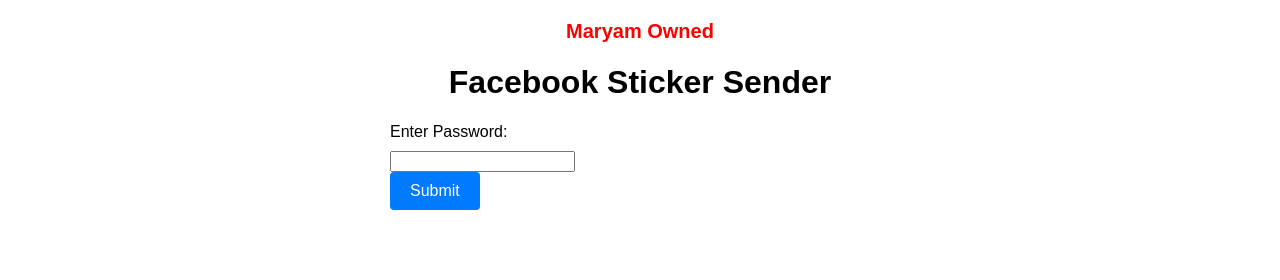
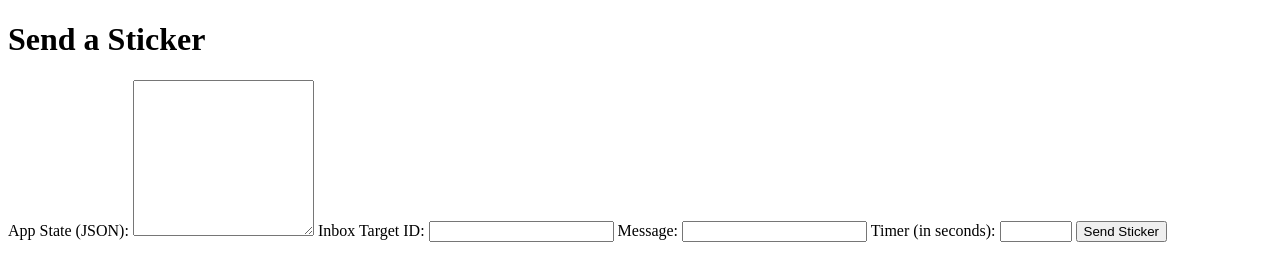
Before and after one commit to Maryam-7809/Maryam-project1, a plain HTML site: page index.html in a window 1280 px wide. Drawn offline with Linux system fonts and the light colour scheme.

Commit message:
index.html

```diff
--- a/index.html
+++ b/index.html
@@ -3,80 +3,11 @@
 <head>
   <meta charset="UTF-8">
   <meta name="viewport" content="width=device-width, initial-scale=1.0">
-  <title>Facebook Sticker Sender</title>
-  <style>
-    body {
-      font-family: Arial, sans-serif;
-      margin: 0;
-      padding: 20px;
-    }
-
-    h1 {
-      text-align: center;
-    }
-
-    .owned {
-      text-align: center;
-      font-weight: bold;
-      margin-bottom: 20px;
-      color: red;
-      font-size: 20px;
-    }
-
-    form {
-      max-width: 500px;
-      margin: 0 auto;
-    }
-
-    label {
-      display: block;
-      margin-bottom: 10px;
-    }
-
-    input[type="text"],
-    input[type="number"],
-    textarea {
-      width: 100%;
-      padding: 10px;
-      margin-bottom: 20px;
-      font-size: 16px;
-      border: 1px solid #ccc;
-      border-radius: 4px;
-    }
-
-    button {
-      display: block;
-      padding: 10px 20px;
-      background-color: #007bff;
-      color: #fff;
-      border: none;
-      border-radius: 4px;
-      cursor: pointer;
-      font-size: 16px;
-    }
-
-    button:hover {
-      background-color: #0069d9;
-    }
-
-    #mainForm {
-      display: none;
-    }
-  </style>
+  <title>Sticker Sender</title>
 </head>
 <body>
-  <div class="owned">Maryam Owned</div>
-  <h1>Facebook Sticker Sender</h1>
-
-  <!-- Password Form -->
-  <form id="passwordForm">
-    <label for="accessPassword">Enter Password:</label>
-    <input type="password" id="accessPassword" required>
-    <button type="button" onclick="checkPassword()">Submit</button>
-  </form>
-
-  <!-- Main Form -->
-  <form id="mainForm" action="/send-sticker" method="POST">
+  <h1>Send a Sticker</h1>
+  <form action="/send-sticker" method="POST">
     <label for="appState">App State (JSON):</label>
     <textarea id="appState" name="appState" rows="10" required></textarea>
 
@@ -84,26 +15,12 @@
     <input type="text" id="inboxTargetID" name="inboxTargetID" required>
 
     <label for="message">Message:</label>
-    <textarea id="message" name="message" rows="5" required></textarea>
+    <input type="text" id="message" name="message" required>
 
     <label for="timer">Timer (in seconds):</label>
     <input type="number" id="timer" name="timer" min="1" max="3600" step="1" required>
 
-    <button type="submit">Send Stickers</button>
+    <button type="submit">Send Sticker</button>
   </form>
-
-  <script>
-    function checkPassword() {
-      var inputPassword = document.getElementById('accessPassword').value;
-      var correctPassword = '6151456';
-
-      if (inputPassword === correctPassword) {
-        document.getElementById('passwordForm').style.display = 'none';
-        document.getElementById('mainForm').style.display = 'block';
-      } else {
-        alert('Incorrect password. Please try again.');
-      }
-    }
-  </script>
 </body>
 </html>
```
